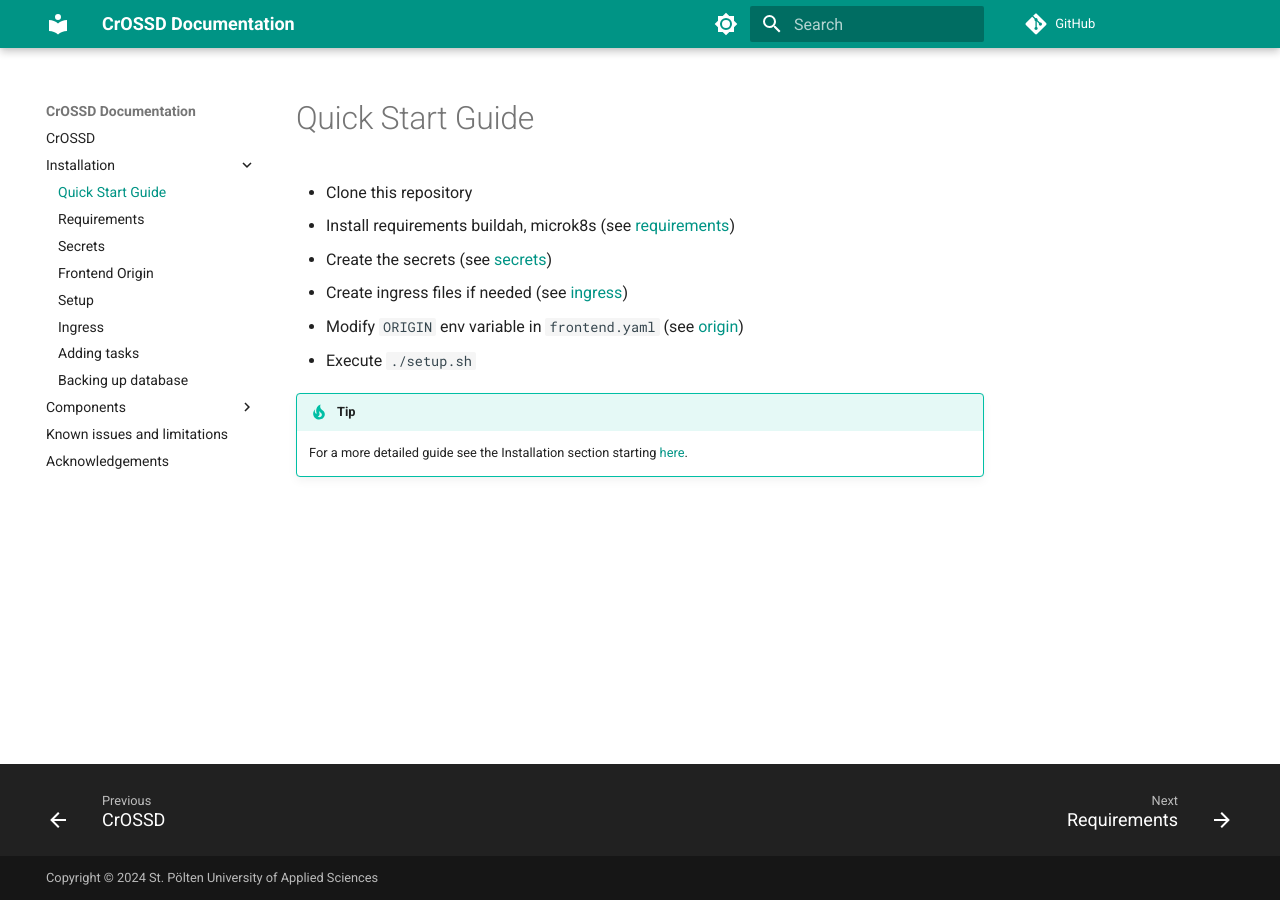
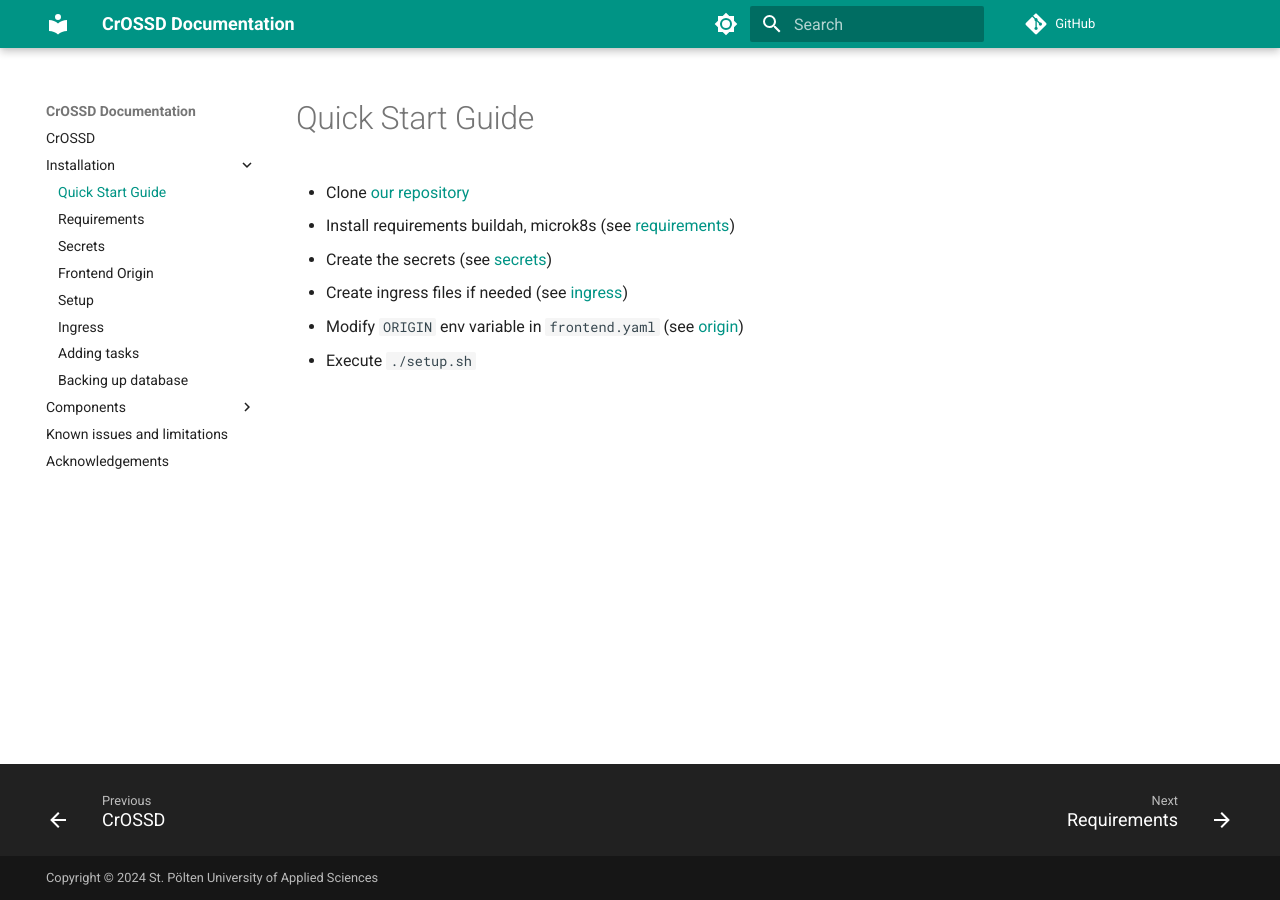
Before and after one commit to FH-CrOSSD/fh-crossd.github.io, an MkDocs documentation site: the page built from docs/installation/guide.md, in a window 1280 px wide. Built offline with MkDocs 1.6.1 and Material for MkDocs 9.7.7, drawn with Linux system fonts in a browser that asks for light colours; plug-ins that fetch from the network failed and are left out.

Commit message:
minor fixes

```diff
--- a/docs/installation/guide.md
+++ b/docs/installation/guide.md
@@ -1,11 +1,8 @@
 # Quick Start Guide
 
-- Clone this repository
+- Clone [our repository](https://github.com/FH-CrOSSD/crossd)
 - Install requirements buildah, microk8s (see [requirements](requirements.md))
 - Create the secrets (see [secrets](secrets.md))
 - Create ingress files if needed (see [ingress](ingress.md))
 - Modify `ORIGIN` env variable in `frontend.yaml` (see [origin](frontend_origin.md))
 - Execute `./setup.sh`
-
-!!! tip
-    For a more detailed guide see the Installation section starting [here](requirements.md).
```
Also changed, not shown: docs/installation/setup.md (+1 -1 lines).
